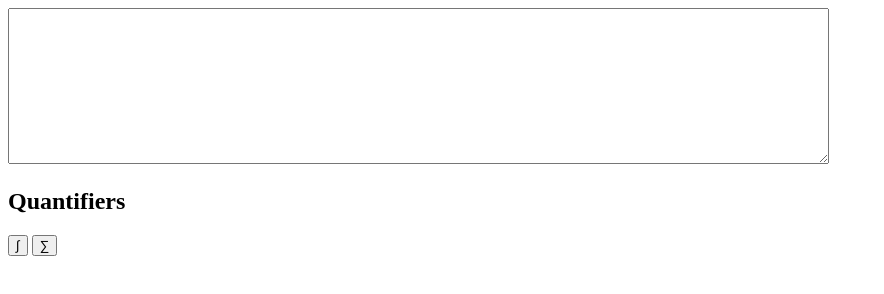
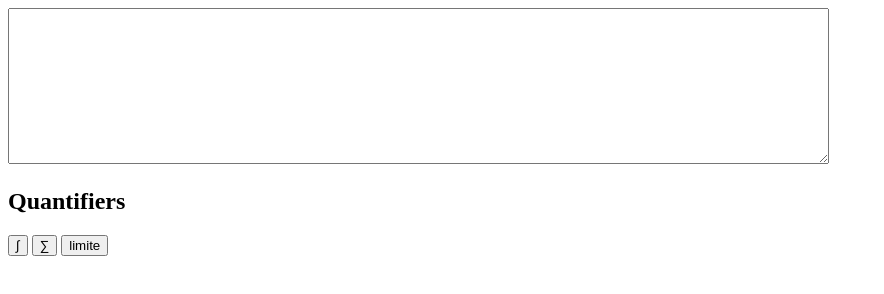
Before and after one commit to tkyoangel/Text2LaTeX, a plain HTML site: page index.html in a window 1280 px wide. Shown: the whole page, without its empty margins (0-884 px from the left). Drawn offline with Linux system fonts and the light colour scheme.

Commit message:
Update index.html

```diff
--- a/index.html
+++ b/index.html
@@ -14,6 +14,7 @@
     <h2>Quantifiers</h2>
     <button id="integrale" onclick="integrale()">&int;</button>
     <button id="somme" onclick="somme()">&sum;</button>
+    <button id="limite" onclick="limite()">limite</button>
     <!-- Le modal -->
     <div id="myModal" class="modal">
         <div class="modal-content">
```
